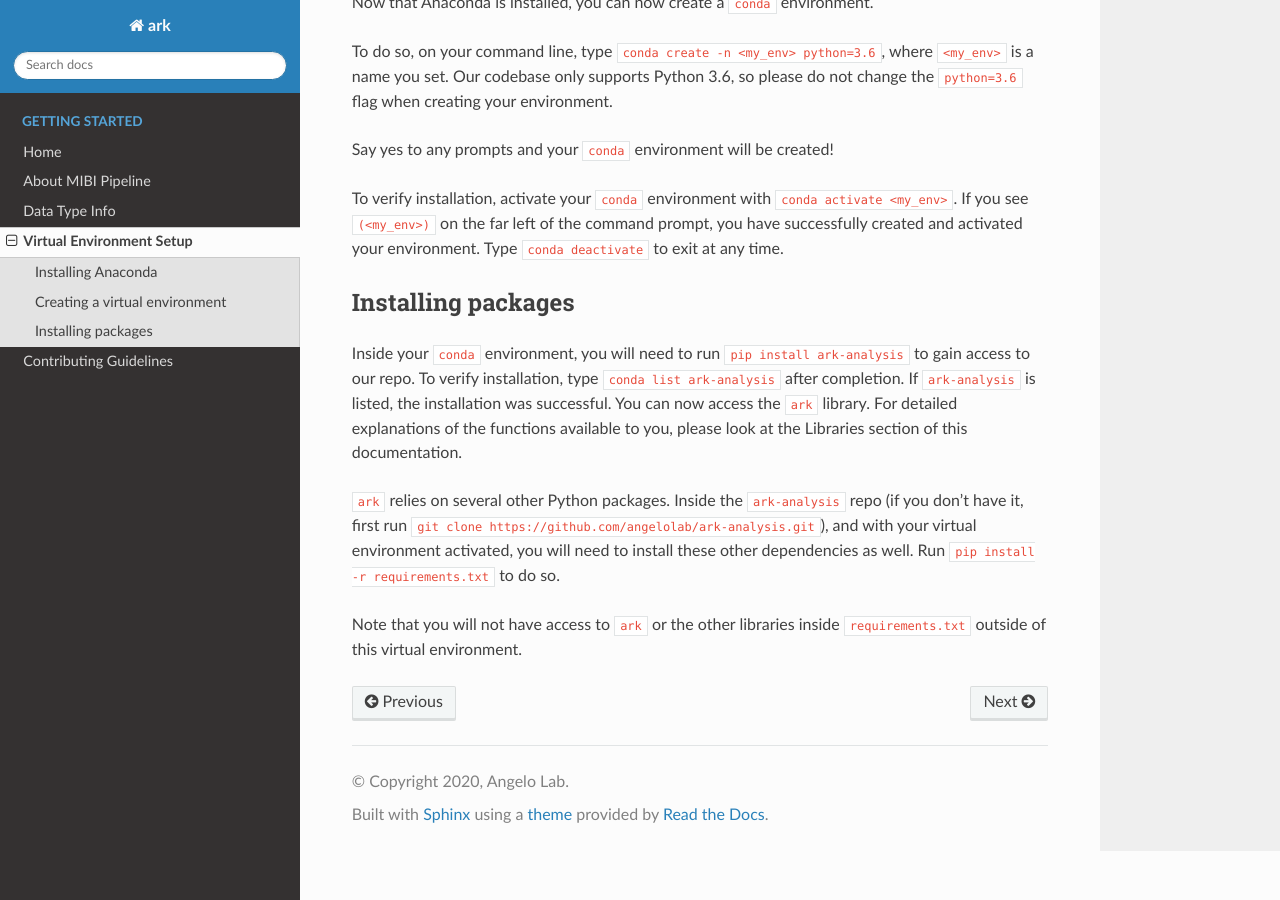
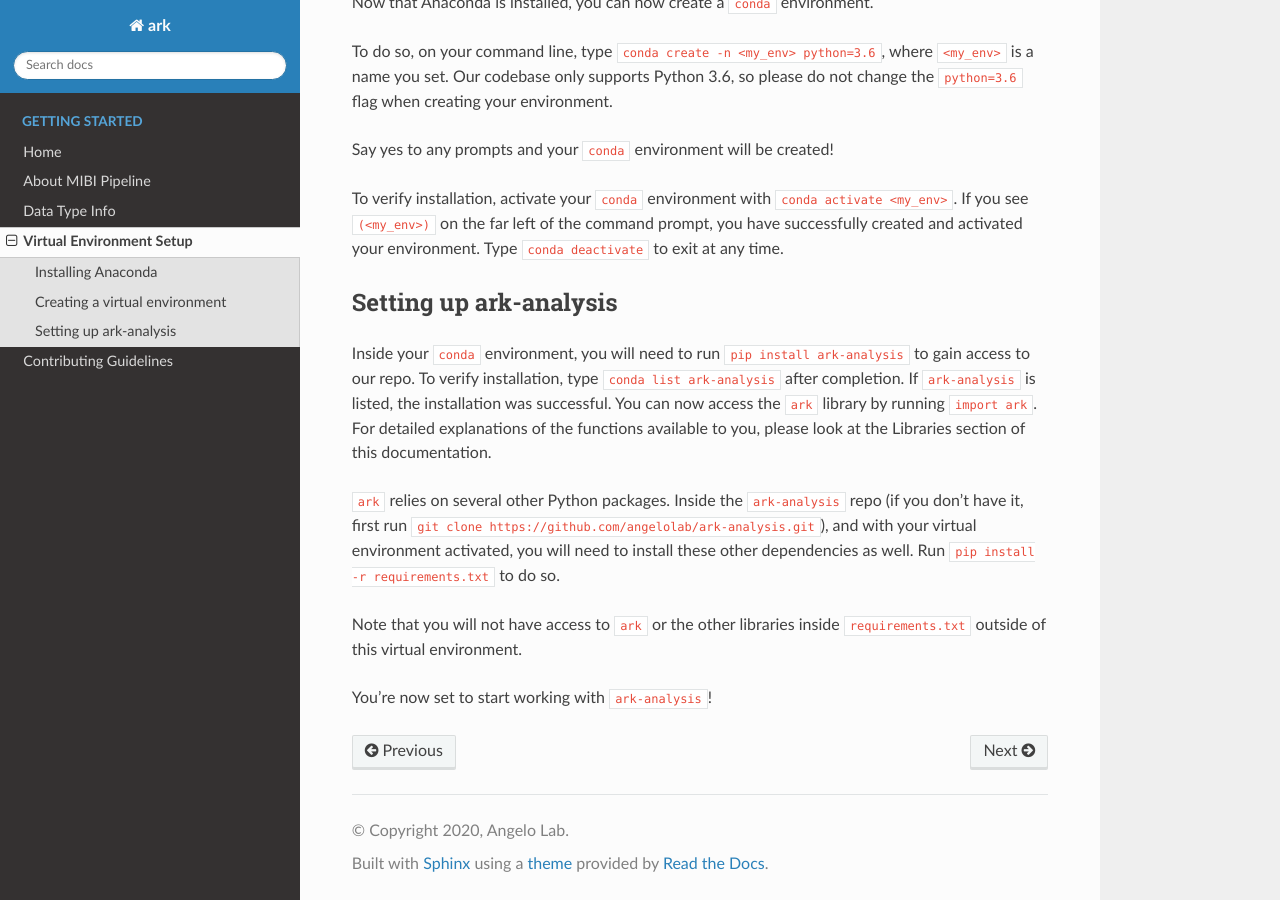
Before and after one commit to angelolab/ark-analysis, a Sphinx documentation site: the page built from docs/_rtd/virtualenv.md, in a window 1280 px wide and 900 px high, scrolled down 547 px. Built offline with Sphinx 7.4.7 and the Read the Docs theme 2.0.0, drawn with Linux system fonts in a browser that asks for light colours; pages that are not in the unit, such as notebooks, are missing from menus.

Commit message:
Add information about importing ark

```diff
--- a/docs/_rtd/virtualenv.md
+++ b/docs/_rtd/virtualenv.md
@@ -20,10 +20,12 @@ Say yes to any prompts and your `conda` environment will be created!
 
 To verify installation, activate your `conda` environment with `conda activate <my_env>`. If you see `(<my_env>)` on the far left of the command prompt, you have successfully created and activated your environment. Type `conda deactivate` to exit at any time.
 
-### Installing packages
+### Setting up ark-analysis
 
-Inside your `conda` environment, you will need to run `pip install ark-analysis` to gain access to our repo. To verify installation, type `conda list ark-analysis` after completion. If `ark-analysis` is listed, the installation was successful. You can now access the `ark` library. For detailed explanations of the functions available to you, please look at the Libraries section of this documentation.
+Inside your `conda` environment, you will need to run `pip install ark-analysis` to gain access to our repo. To verify installation, type `conda list ark-analysis` after completion. If `ark-analysis` is listed, the installation was successful. You can now access the `ark` library by running `import ark`. For detailed explanations of the functions available to you, please look at the Libraries section of this documentation.
 
 `ark` relies on several other Python packages. Inside the `ark-analysis` repo (if you don't have it, first run `git clone https://github.com/angelolab/ark-analysis.git`), and with your virtual environment activated, you will need to install these other dependencies as well. Run `pip install -r requirements.txt` to do so.
 
 Note that you will not have access to `ark` or the other libraries inside `requirements.txt` outside of this virtual environment.
+
+You're now set to start working with `ark-analysis`!
```
